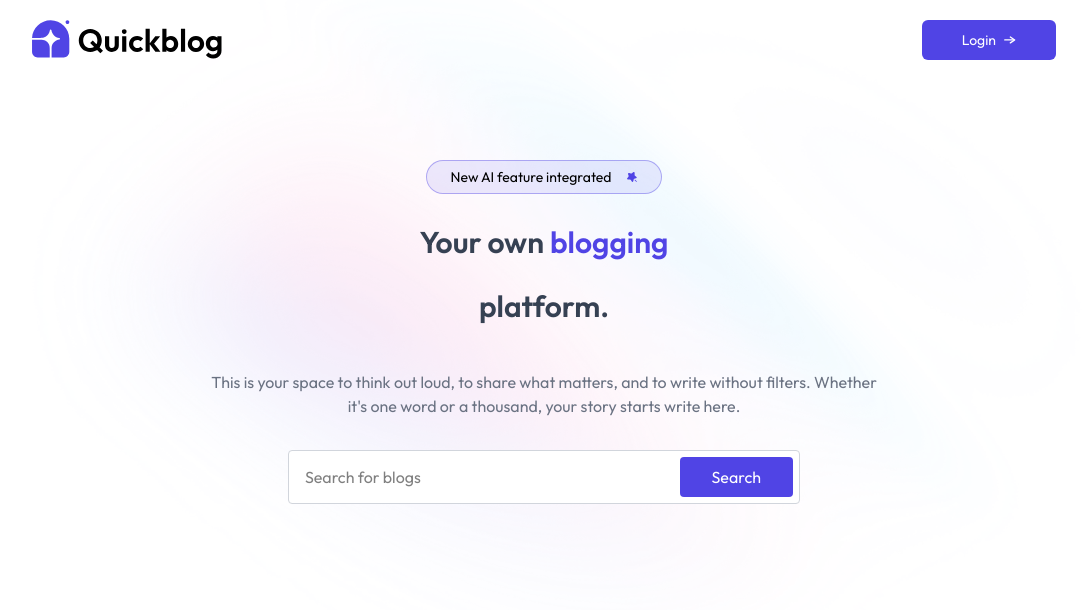
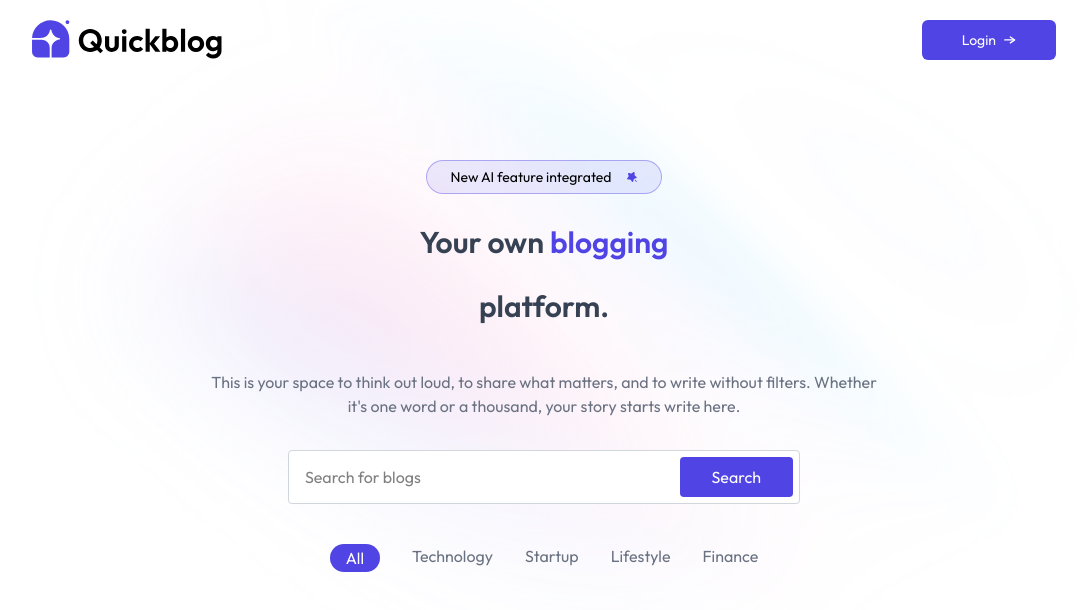
Before and after one commit to usanthiya/QuickBlog, a React (Vite) app in the folder client/: page / in a window 1280 px wide. Shown: the top 610 px of the page, without its empty margins (96-1183 px from the left). Built offline with nearby package versions, Linux system fonts and the light colour scheme.

Commit message:
Add motion pkg and apply transition effect for catgeories

```diff
--- a/client/package.json
+++ b/client/package.json
@@ -11,6 +11,7 @@
   },
   "dependencies": {
     "@tailwindcss/vite": "^4.2.2",
+    "motion": "^12.38.0",
     "react": "^19.2.4",
     "react-dom": "^19.2.4",
     "react-router-dom": "^7.13.1",
--- /dev/null
+++ b/client/src/components/BlogList.jsx
@@ -0,0 +1,32 @@
+import React, { useState } from 'react'
+import { blogCategories } from '../assets/assets'
+import { motion } from "motion/react"
+
+const BlogList = () => {
+    const [menu, setMenu] = useState('All');
+
+  return (
+    <div>
+      <div className='flex justify-center gap-4 sm:gap-8 my-10 relative'>
+        {blogCategories.map((item)=> (
+            <div key={item} className='relative'>
+                <button onClick={() => setMenu(item)}
+                  className={`cursor-pointer text-gray-500 ${menu === item && 'text-white px-4 py-0.5'}`}>
+                    {item}
+                    {menu === item && (
+                        <motion.div  layoutId='underline'
+                        transition={{ type: 'spring', stiffness: 500, damping: 30}}
+                        className='absolute left-0 right-0 top-0 h-7 -z-1 bg-primary rounded-full'/>
+                    )}
+                </button>
+            </div>
+        ))}
+      </div>
+      <div>
+        {/* Blog cards */}
+      </div>
+    </div>
+  )
+}
+
+export default BlogList
--- a/client/src/pages/Home.jsx
+++ b/client/src/pages/Home.jsx
@@ -1,12 +1,14 @@
 import React from "react";
 import Navbar from "../components/Navbar";
 import Header from "../components/Header";
+import BlogList from "../components/BlogList";
 
 const Home = () => {
   return (
     <>
       <Navbar />
       <Header />
+      <BlogList />
     </>
   );
 };
```
Also changed, not shown: 1 other file (tests, documents, lock files or other folders).
